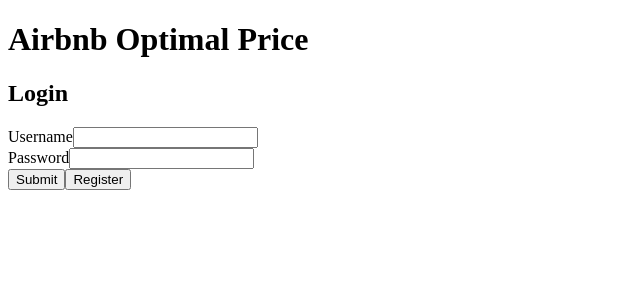
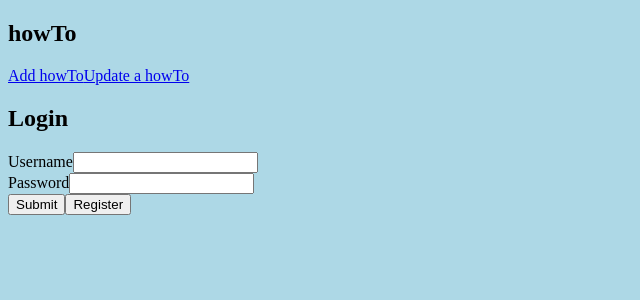
Before and after one commit to Build-How-To/Front-End, a React (Create React App) app: page /login in a window 1280 px wide. Shown: the top 300 px of the page, without its empty margins (0-640 px from the left). Built offline with nearby package versions, Linux system fonts and the light colour scheme; no server answers.

Commit message:
update forms to show labels

```diff
--- a/src/App.css
+++ b/src/App.css
@@ -1,38 +1,16 @@
-.App {
-  text-align: center;
+.login {
+  background-color: lightblue;
 }
 
-.App-logo {
-  height: 40vmin;
-  pointer-events: none;
+.form-login{
+  background-color: lightblue;
 }
 
-@media (prefers-reduced-motion: no-preference) {
-  .App-logo {
-    animation: App-logo-spin infinite 20s linear;
-  }
+.signup {
+  background-color: lightblue;
+  height:500px;
+
 }
-
-.App-header {
-  background-color: #282c34;
-  min-height: 100vh;
-  display: flex;
-  flex-direction: column;
-  align-items: center;
-  justify-content: center;
-  font-size: calc(10px + 2vmin);
-  color: white;
+body{
+  background-color: lightblue;
 }
-
-.App-link {
-  color: #61dafb;
-}
-
-@keyframes App-logo-spin {
-  from {
-    transform: rotate(0deg);
-  }
-  to {
-    transform: rotate(360deg);
-  }
-}
--- a/src/App.js
+++ b/src/App.js
@@ -1,6 +1,6 @@
 
 import React, { useState, useEffect } from "react";
-import { BrowserRouter as Router, Route, Link, Redirect, useHistory } from 'react-router-dom';
+import { BrowserRouter as Router, Route, Link, Redirect, useHistory, NavLink } from 'react-router-dom';
 import Axios from 'axios';
 
 //components
@@ -23,6 +23,7 @@ import axiosWithAuth from './utils/axiosWithAuth';
 //contextAPI
 import { HowToContext } from "./contexts/HowToContext";
 import { HowToFormContext } from './contexts/HowToFormContext';
+import './App.css';
 
 const App = (props) => {
 
@@ -50,7 +51,13 @@ const App = (props) => {
       <HowToContext.Provider value={{howToList}}>
         <HowToFormContext.Provider value ={{howToList, setHowToList}}>
       <Router>
-
+      <nav>
+        <h1>howTo</h1>
+        <div>
+          <NavLink exact to="/addhowtoform">Add howTo</NavLink>
+          <NavLink exact to="/updatehowtoform">Update a howTo</NavLink>
+        </div>
+      </nav>
           <Route exact path="/login" render={props =><Login2 {...props }/>} />
           <Route exact path="/signup" component={Signup} />
           <Route exact path="/logout" component={Logout} />
--- a/src/components/Login.js
+++ b/src/components/Login.js
@@ -36,13 +36,16 @@ class Login extends React.Component {
     return (
       <div>
         <form onSubmit={this.login}>
+          <label>Username
           <input
             type="text"
             name="username"
             placeholder="username"
             value={this.state.credentials.username}
             onChange={this.handleChange}
-          />\
+
+          />
+          </label>
           <input
             type="password"
             name="password"
--- a/src/components/Login2.js
+++ b/src/components/Login2.js
@@ -32,9 +32,7 @@ const Schema = Yup.object().shape({
     };
     return (
       <div className="login">
-        <h1>
-          <ion-icon name="pin"></ion-icon>Airbnb Optimal Price
-        </h1>
+
         <div className="flex-container">
 
           <div className="form-login">
--- a/src/components/SignUp.js
+++ b/src/components/SignUp.js
@@ -1,5 +1,6 @@
 import React, { useState } from 'react';
 import { axiosWithAuth } from '../utils/axiosWithAuth';
+
 
 
 
@@ -44,39 +45,49 @@ class Signup extends React.Component {
   render() {
     console.log("State:", this.state.credentials)
     return (
-      <div>
+      <div className='signup'>
         <form onSubmit={this.signup}>
+        <label htmlFor='username'>User Name</label>
           <input
             type="text"
             name="username"
             value={this.state.credentials.username}
             onChange={this.handleChange}
+            placeholder='User Name'
           />
+          <label htmlFor='password'>Password</label>
           <input
             type="password"
             name="password"
             value={this.state.credentials.password}
             onChange={this.handleChange}
+            placeholder="Password"
           />
+          <label htmlFor='email'>Email</label>
           <input
             type="text"
             name="email"
             value={this.state.credentials.email}
             onChange={this.handleChange}
+            placeholder='Email'
           />
+           <label htmlFor='fnameInput'>First Name</label>
           <input
             type="text"
             name="first_name"
             value={this.state.credentials.first_name}
             onChange={this.handleChange}
+            placeholder="First Name"
           />
+           <label htmlFor='lnameInput'>Last Name</label>
           <input
             type="text"
             name="last_name"
             value={this.state.credentials.last_name}
             onChange={this.handleChange}
+            placeholder="Last Name"
           />
-          <button>Log in</button>
+          <button>Sign Up</button>
         </form>
       </div>
     );
```
